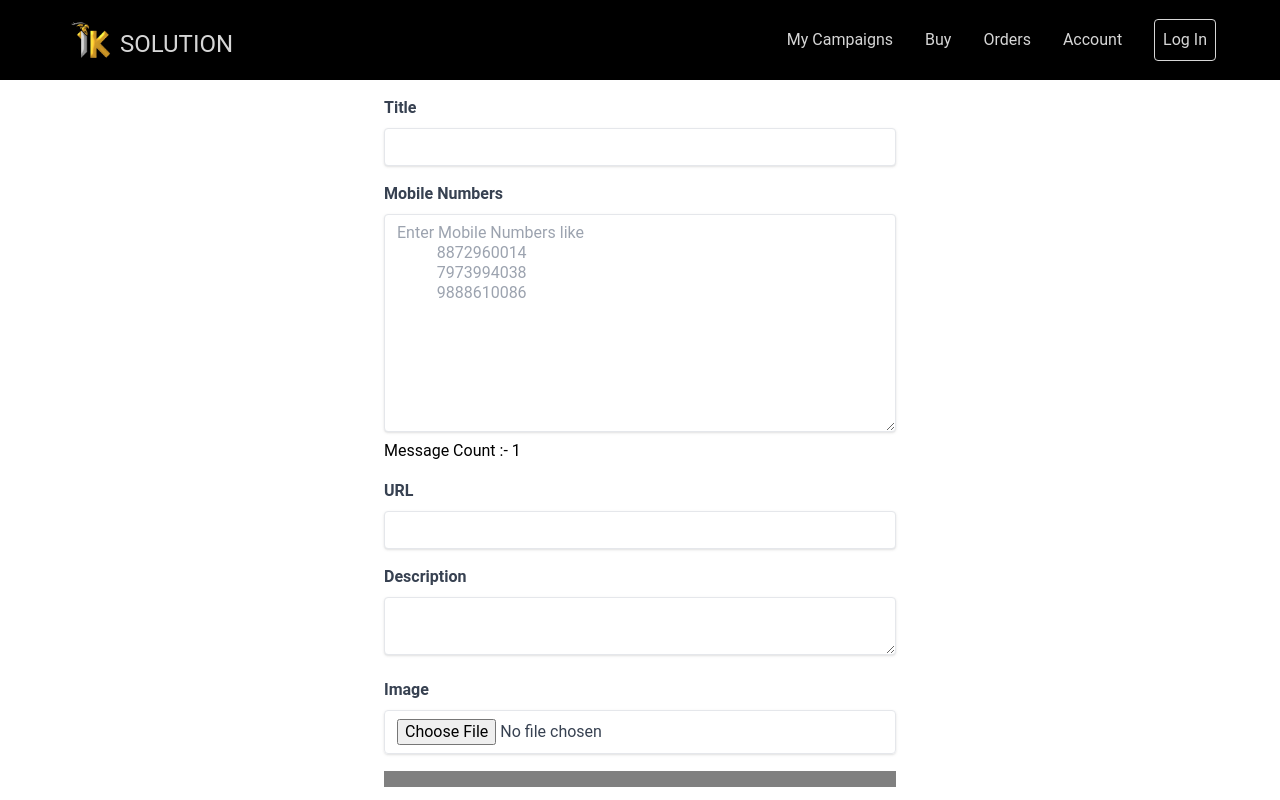
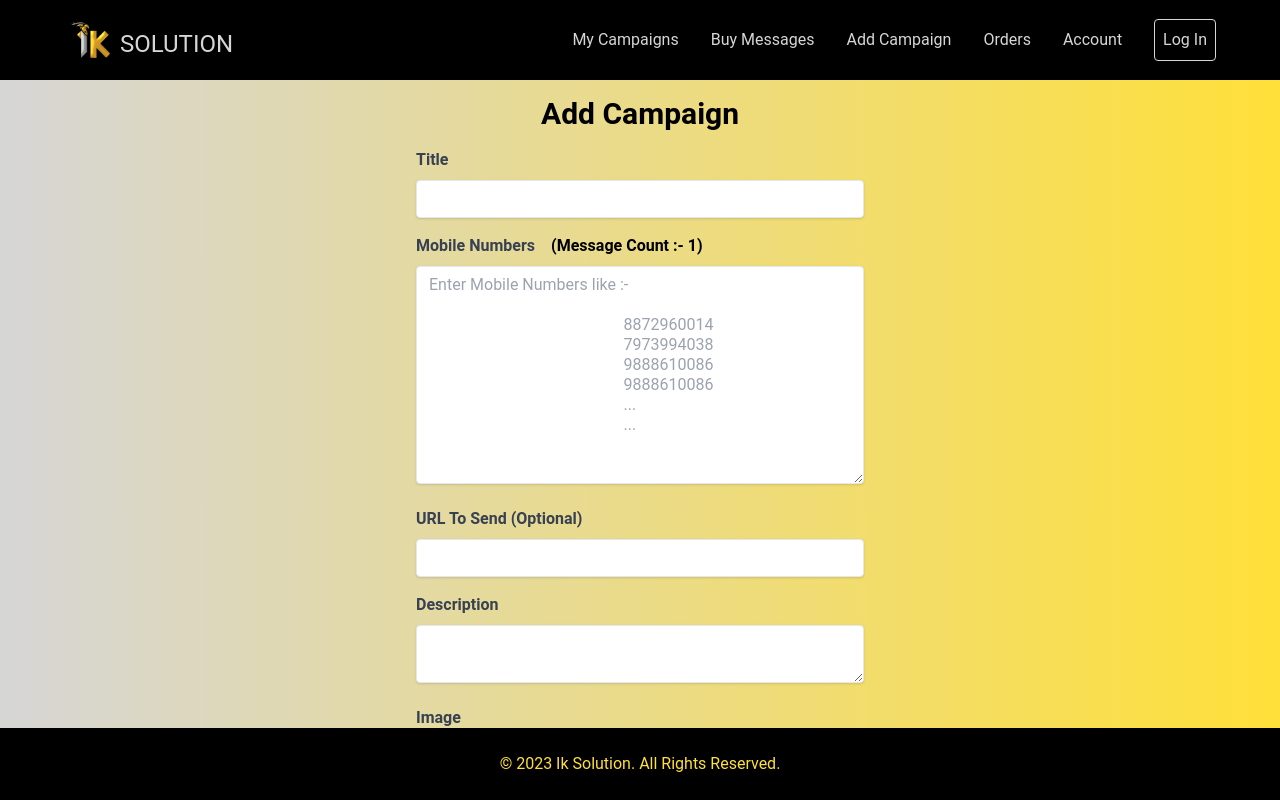
Before and after one commit to iksolution4186/ik-solution-india, a Next.js app: page /member-dashboard/wapp-send in a window 1280 px wide. Shown: the top 800 px of the page. Built offline with nearby package versions, Linux system fonts and the light colour scheme; no server answers.

Commit message:
style member panel

```diff
--- a/components/DashboardFooter.jsx
+++ b/components/DashboardFooter.jsx
@@ -2,7 +2,7 @@ const DashboardFooter = () => {
   return (
     <footer
       id="footer"
-      className="flex flex-col w-full gap-8 px-16 py-6  bg-secondary lg:px-8 sm:px-4"
+      className="fixed bottom-0 flex flex-col w-full gap-8 px-16 py-6 bg-secondary lg:px-8 sm:px-4"
     >
       <div className="text-center bottom m-auto max-w-[1535px] text-primary">
         <p>© 2023 Ik Solution. All Rights Reserved.</p>
--- a/components/ImageDownloadImage.jsx
+++ b/components/ImageDownloadImage.jsx
@@ -3,13 +3,6 @@ import React from "react";
 function ImageDownloadButton({ imageUrl, fileName }) {
   const handleDownload = async () => {
     try {
-      // const xhr = new XMLHttpRequest();
-      // xhr.responseType = "blob";
-      // xhr.onload = (event) => {
-      //   const blob = xhr.response;
-      // };
-      // xhr.open("GET", imageUrl);
-      // xhr.send();
       const link = document.createElement("a");
       link.href = imageUrl;
       link.setAttribute("download", "");
@@ -22,7 +15,14 @@ function ImageDownloadButton({ imageUrl, fileName }) {
     }
   };
 
-  return <button onClick={handleDownload}>Download Image</button>;
+  return (
+    <button
+      onClick={handleDownload}
+      className="p-[5px] transition-all duration-300 border rounded w-fit text-tertiary bg-secondary border-secondary hover:text-secondary hover:border-primary hover:bg-gradient-to-l from-primary to-tertiary"
+    >
+      Download Image
+    </button>
+  );
 }
 
 export default ImageDownloadButton;
--- a/components/MemberHeader.jsx
+++ b/components/MemberHeader.jsx
@@ -94,7 +94,15 @@ const Header = () => {
                 href={"/member-dashboard/request-messages"}
                 className={"hover:text-primary h-full flex items-center"}
               >
-                Buy
+                Buy Messages
+              </Link>
+            </li>
+            <li>
+              <Link
+                href={"/member-dashboard/wapp-send"}
+                className={"hover:text-primary h-full flex items-center"}
+              >
+                Add Campaign
               </Link>
             </li>
             <li>
--- a/pages/member-dashboard/account.jsx
+++ b/pages/member-dashboard/account.jsx
@@ -18,7 +18,8 @@ const AccountDataDisplay = () => {
   }, [user]);
 
   return (
-    <div className="max-w-lg px-4 py-6 mx-auto mt-8 bg-white rounded-lg shadow-lg">
+    <div className="min-h-screen pt-24 bg-gradient-to-l from-primary to-tertiary">
+      <div className="max-w-lg px-4 py-6 mx-auto mt-8 bg-white rounded-lg shadow-lg bg-gradient-to-l from-primary to-tertiary ">
         {userData && (
           <>
             <div className="flex items-center justify-between mb-4">
@@ -43,6 +44,7 @@ const AccountDataDisplay = () => {
             </div>
           </>
         )}
+      </div>{" "}
     </div>
   );
 };
--- a/pages/member-dashboard/index.jsx
+++ b/pages/member-dashboard/index.jsx
@@ -65,7 +65,8 @@ const Dashboard = () => {
       {!campaigns && !userData ? (
         <Loading />
       ) : (
-        <div className="container mx-auto mt-32 mb-10 w-fit">
+        <div className="min-h-screen bg-gradient-to-l from-primary to-tertiary">
+          <div className="container pt-32 pb-10 mx-auto w-fit ">
             <h2 className="mb-4 text-2xl font-medium text-center">
               Member Dashboard
             </h2>
@@ -107,10 +108,12 @@ const Dashboard = () => {
                         {campaign.CampaignStatus}
                       </td>
                       <td className="px-4 py-2 border">
-                      <CSVLink data={[campaigns.campaigns[index]]}>
+                        <CSVLink
+                          data={[campaigns.campaigns[index]]}
+                          className="p-[7px] transition-all duration-300 border rounded w-fit text-tertiary bg-secondary border-secondary hover:text-secondary hover:border-primary hover:bg-gradient-to-l from-primary to-tertiary"
+                        >
                           Export data
                         </CSVLink>{" "}
-                      /{" "}
                         <ImageDownloadButton
                           imageUrl={campaign.imageUrl}
                           fileName={"Campaign Picture"}
@@ -121,6 +124,7 @@ const Dashboard = () => {
                 </tbody>
               </table>
             </div>
+          </div>{" "}
         </div>
       )}
     </>
--- a/pages/member-dashboard/orders.jsx
+++ b/pages/member-dashboard/orders.jsx
@@ -30,16 +30,18 @@ const Orders = () => {
   }
 
   return (
-    <div className="container px-4 py-4 mx-auto mt-24">
-      <h1 className="mb-4 text-2xl font-bold">Orders</h1>
-      <div className="grid grid-cols-3 gap-4">
+    <div className="container min-h-screen px-4 py-4 pt-24 mx-auto bg-gradient-to-l from-primary to-tertiary">
+      <h1 className="mb-4 text-3xl font-bold text-center">Your Orders</h1>
+      <div className="grid grid-cols-3 gap-4 ">
         {orders?.map((order) => (
-          <div key={order} className="p-4 bg-white shadow-md">
-            <p className="text-gray-500">Order ID: {order.id}</p>
-            <p className="text-lg font-bold">Product: WhatsApp package</p>
-            <p className="text-gray-500">Quantity: {order.messageCount}</p>
-            <p className="text-gray-500">Price: ₹{order.price}</p>
-            <p className="text-gray-500">Status: {order.status}</p>
+          <div key={order} className="p-4 bg-black rounded shadow-md">
+            <p className="text-gray-200">Order ID: {order.id}</p>
+            <p className="text-lg text-white ">
+              Product: <span className="font-bold"> WhatsApp package</span>
+            </p>
+            <p className="text-gray-200">Quantity: {order.messageCount}</p>
+            <p className="text-gray-200">Price: ₹{order.price}</p>
+            <p className="text-primary">Status: {order.status}</p>
           </div>
         ))}
       </div>
--- a/pages/member-dashboard/request-messages.jsx
+++ b/pages/member-dashboard/request-messages.jsx
@@ -85,7 +85,14 @@ const OrderForm = () => {
   };
 
   return (
-    <form onSubmit={handleFormSubmit} className="max-w-md mx-auto mt-32 mb-4">
+    <div className="bg-gradient-to-l from-primary to-tertiary">
+      <form
+        onSubmit={handleFormSubmit}
+        className="max-w-md pt-24 pb-32 mx-auto "
+      >
+        <caption className="block mb-4 text-3xl font-bold ">
+          Order Messages
+        </caption>
         <div className="mb-4">
           <label htmlFor="name" className="block mb-2 font-bold text-gray-700">
             Name:
@@ -158,15 +165,16 @@ const OrderForm = () => {
           ></textarea>
         </div>
 
-      <div className="flex justify-center">
+        <div className="flex">
           <button
             type="submit"
-          className="px-4 py-2 font-bold text-white bg-blue-500 rounded hover:bg-blue-700 focus:outline-none focus:shadow-outline"
+            className="p-3 transition-all duration-300 border rounded w-fit text-tertiary bg-secondary border-secondary hover:text-secondary hover:border-primary hover:bg-gradient-to-l from-primary to-tertiary"
           >
             Place Order
           </button>
         </div>
-    </form>
+      </form>{" "}
+    </div>
   );
 };
 
--- a/pages/member-dashboard/wapp-send.jsx
+++ b/pages/member-dashboard/wapp-send.jsx
@@ -110,10 +110,14 @@ const Form = () => {
   };
 
   return (
+    <div className="min-h-screen bg-gradient-to-l from-primary to-tertiary">
       <form
         onSubmit={handleSubmit}
-      className="max-w-lg min-h-screen mx-auto mt-24 mb-32"
+        className="max-w-md min-h-screen pt-24 pb-32 mx-auto "
       >
+        <caption className="block mb-4 text-3xl font-bold ">
+          Add Campaign
+        </caption>
         <div className="mb-4">
           <label htmlFor="title" className="block mb-2 font-bold text-gray-700">
             Title
@@ -130,9 +134,10 @@ const Form = () => {
         <div className="mb-4">
           <label
             htmlFor="mobile-numbers"
-          className="block mb-2 font-bold text-gray-700"
+            className="flex gap-4 mb-2 font-bold text-gray-700"
           >
-          Mobile Numbers
+            Mobile Numbers{" "}
+            <p className="text-black">(Message Count :- {numLines})</p>
           </label>
           <textarea
             id="mobile-numbers"
@@ -141,16 +146,19 @@ const Form = () => {
             className="w-full px-3 py-2 leading-tight text-gray-700 border rounded shadow appearance-none focus:outline-none focus:shadow-outline"
             required
             rows={"10"}
-          placeholder="Enter Mobile Numbers like
-          8872960014
-          7973994038
-          9888610086"
+            placeholder={`Enter Mobile Numbers like :- \n
+         \t\t\t\t\t\t\t\t\t\t 8872960014
+         \t\t\t\t\t\t\t\t\t\t 7973994038
+         \t\t\t\t\t\t\t\t\t\t 9888610086
+         \t\t\t\t\t\t\t\t\t\t 9888610086
+         \t\t\t\t\t\t\t\t\t\t ...
+         \t\t\t\t\t\t\t\t\t\t ...
+         `}
           />
-        <p>Message Count :- {numLines}</p>
         </div>
         <div className="mb-4">
           <label htmlFor="url" className="block mb-2 font-bold text-gray-700">
-          URL
+            URL To Send (Optional)
           </label>
           <input
             type="text"
@@ -194,12 +202,13 @@ const Form = () => {
         <div className="flex justify-end">
           <button
             type="submit"
-          className="px-4 py-2 font-bold text-white bg-blue-500 rounded hover:bg-blue-700 focus:outline-none focus:shadow-outline"
+            className="p-3 transition-all duration-300 border rounded w-fit text-tertiary bg-secondary border-secondary hover:text-secondary hover:border-primary hover:bg-gradient-to-l from-primary to-tertiary"
           >
             Submit
           </button>
         </div>
-    </form>
+      </form>{" "}
+    </div>
   );
 };
 export default Form;
```
Lines whose indentation alone changed are shown as unchanged.
